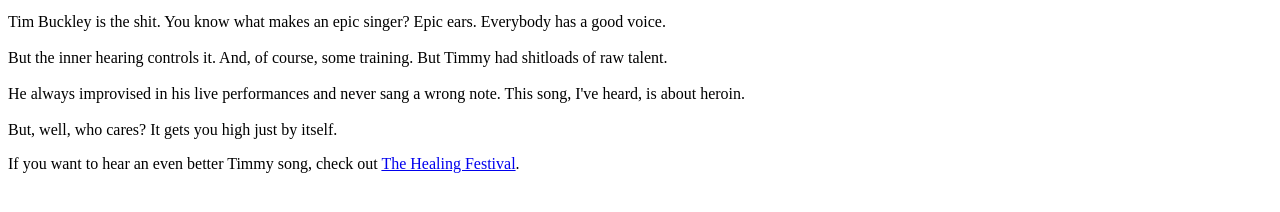
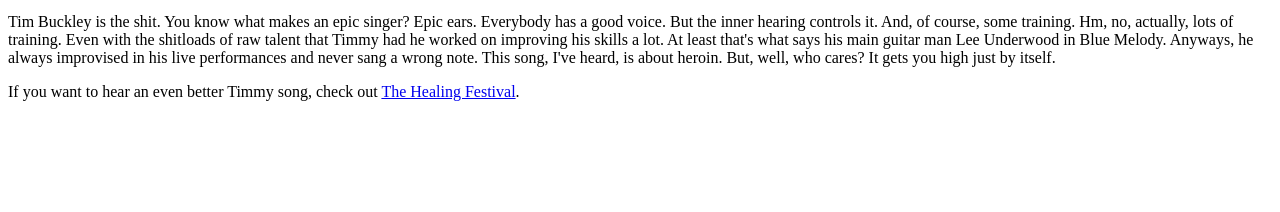
Before and after one commit to hanianiani/hanianiani.github.io, a plain HTML site: page index.html in a window 1280 px wide. Shown: the part 428-640 px from the top of the page. Drawn offline with Linux system fonts and the light colour scheme.

Commit message:
Update index.html

```diff
--- a/index.html
+++ b/index.html
@@ -5,10 +5,13 @@
     <p>so here are the best songs in the world:</p>
     <iframe width="560" height="315" src="https://www.youtube.com/embed/iYQVG0iiCkM" frameborder="0" allow="accelerometer; autoplay; clipboard-write; encrypted-media; gyroscope; picture-in-picture" allowfullscreen></iframe>
 
-    <p>Tim Buckley is the shit. You know what makes an epic singer? Epic ears. Everybody has a good voice. <br></br>
-But the inner hearing controls it. And, of course, some training. But Timmy had shitloads of raw talent. <br></br>
-He always improvised in his live performances and never sang a wrong note. This song, I've heard, is about heroin. <br></br>
-But, well, who cares? It gets you high just by itself. </p>
+    <p>Tim Buckley is the shit. You know what makes an epic singer? Epic ears. Everybody has a good voice.
+     But the inner hearing controls it. And, of course, some training. Hm, no, actually, lots of training.
+     Even with the shitloads of raw talent that Timmy had he worked on improving his skills a lot.
+     At least that's what says his main guitar man Lee Underwood in Blue Melody.
+     Anyways, he always improvised in his live performances and never sang a wrong note.
+     This song, I've heard, is about heroin.
+     But, well, who cares? It gets you high just by itself. </p>
     <p>If you want to hear an even better Timmy song, check out <a title="" href="https://youtu.be/Z47ZRpRqSzE">The Healing Festival</a>.</p>
 
 </body>
```
